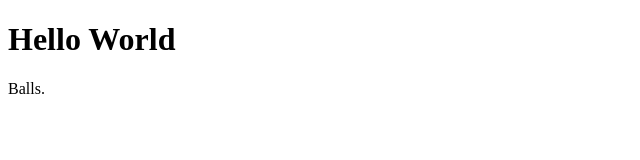
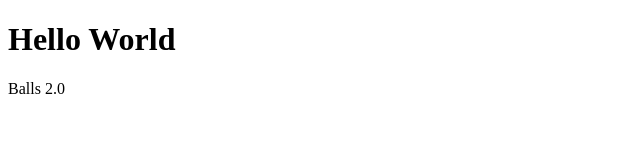
Before and after one commit to donign/donign.github.io, a plain HTML site: page index.html in a window 1280 px wide. Shown: the full height of the page, 0-640 px from the left. Drawn offline with Linux system fonts and the light colour scheme.

Commit message:
all my homies hate index

```diff
--- a/clown.html
+++ b/index.html
@@ -2,6 +2,6 @@
 <html>
 <body>
 <h1>Hello World</h1>
-<p>Balls.</p>
+<p>Balls 2.0</p>
 </body>
 </html>
```
